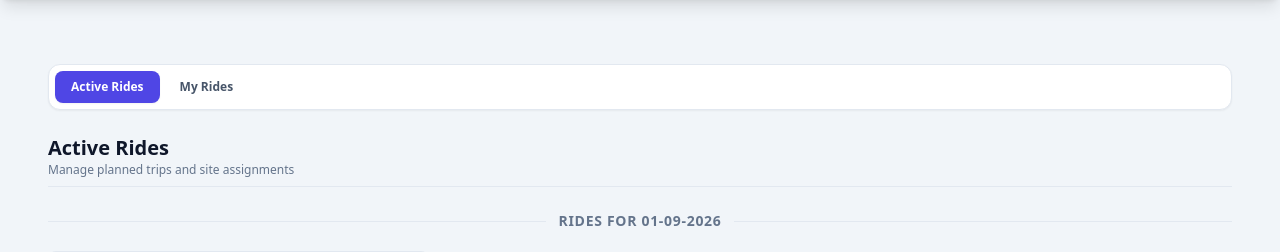
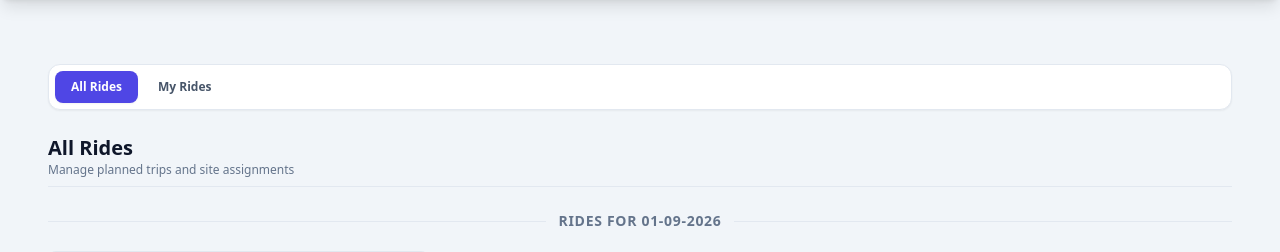
Before and after one commit to orash1235-arch/Route_planner, a Flask app: page /trips/ in a window 1280 px wide. Shown: the part 75-327 px from the top of the page. Run offline with Flask 3, Linux system fonts and the light colour scheme; a user stored in the database is signed in; some libraries are stand-ins or nearby versions.

Commit message:
made it look like the app

```diff
--- a/app/routes/trips.py
+++ b/app/routes/trips.py
@@ -11,6 +11,7 @@ trips_bp = Blueprint('trips', __name__, url_prefix='/trips')
 
 
 @trips_bp.route('/', methods=['GET'])
+@login_required
 def list_trips():
     selected_view = request.args.get('view', 'all')
     today = date.today()
@@ -322,6 +323,7 @@ def render_ride_form(ride=None):
 
 
 @trips_bp.route('/<int:trip_id>', methods=['GET'])
+@login_required
 def view_trip(trip_id):
     trip = Trip.query.get_or_404(trip_id)
     return render_template('view_trip.html', trip=trip)
--- a/app/templates/trips.HTML
+++ b/app/templates/trips.HTML
@@ -9,7 +9,7 @@
           <nav class="flex items-center gap-1 overflow-x-auto bg-white dark:bg-slate-800 p-1.5 rounded-xl border border-slate-200 dark:border-slate-700 shadow-sm" aria-label="Trip views">
                 <a href="{{ url_for('trips.list_trips', view='all') }}"
                     class="px-4 py-2 rounded-lg text-xs font-semibold whitespace-nowrap transition {% if selected_view == 'all' %}bg-indigo-600 text-white shadow-sm{% else %}text-slate-600 dark:text-slate-300 hover:bg-slate-100 dark:hover:bg-slate-700{% endif %}"
-                    data-en="Active Rides" data-he="נסיעות פעילות">Active Rides</a>
+                    data-en="All Rides" data-he="כל הנסיעות ">Active Rides</a>
                 {% if current_user.is_authenticated %}
                 <a href="{{ url_for('trips.list_trips', view='mine') }}"
                     class="px-4 py-2 rounded-lg text-xs font-semibold whitespace-nowrap transition {% if selected_view == 'mine' %}bg-indigo-600 text-white shadow-sm{% else %}text-slate-600 dark:text-slate-300 hover:bg-slate-100 dark:hover:bg-slate-700{% endif %}"
@@ -35,7 +35,7 @@
             <h2 class="text-xl font-bold text-slate-900 dark:text-slate-100" data-en="My Rides" data-he="הנסיעות שלי">My Rides</h2>
             <p class="text-xs text-slate-500 dark:text-slate-400" data-en="Rides where you are assigned as crew" data-he="נסיעות שבהן אתה משובץ כחלק מהצוות">Rides where you are assigned as crew</p>
             {% else %}
-            <h2 class="text-xl font-bold text-slate-900 dark:text-slate-100" data-en="Active Rides" data-he="נסיעות פעילות">Active Rides</h2>
+            <h2 class="text-xl font-bold text-slate-900 dark:text-slate-100" data-en="All Rides" data-he="כל הנסיעות">All Rides</h2>
             <p class="text-xs text-slate-500 dark:text-slate-400" data-en="Manage planned trips and site assignments" data-he="ניהול נסיעות ומשימות אבטחה/אתרים">Manage planned trips and site assignments</p>
             {% endif %}
             </div>
--- a/run.py
+++ b/run.py
@@ -1,6 +1,8 @@
 from app import create_app
+from flaskwebgui import FlaskUI
 
 app = create_app()
 
-if __name__ == '__main__':
-    app.run(debug=True, host='0.0.0.0', port=5000, ssl_context=('cert.pem', 'key.pem'))
+if __name__ == "__main__":
+    # Controls Flask lifecycle and opens a dedicated window
+    FlaskUI(app=app, server="flask", width=1200, height=800).run()
```
